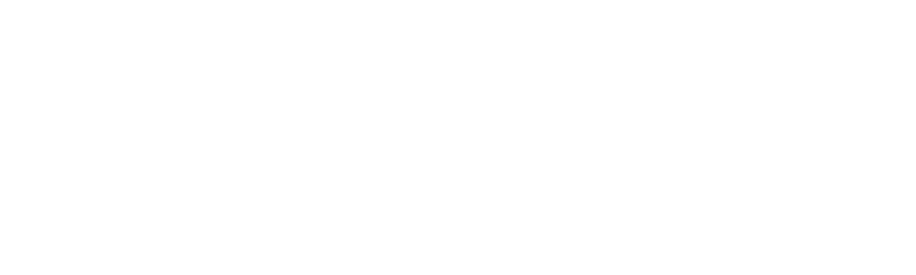
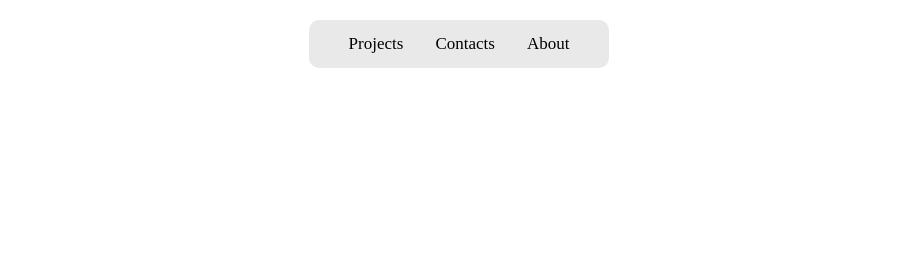
Before and after one commit to Kyenite/my-portfolio, a plain HTML site: page index.html in a window 1280 px wide. Shown: the top 275 px of the page, without its empty margins (181-1097 px from the left). Drawn offline with Linux system fonts and the light colour scheme.

Commit message:
Second Stage
In this stage I added a top navigation bar, even if you scroll down the navigation is still on the top center and functional.

```diff
--- a/index.html
+++ b/index.html
@@ -7,6 +7,11 @@
     <title>Kyenite's Portfolio</title>
 </head>
 <body>
+    <div class="topnav">
+        <a href="#">Projects</a>
+        <a href="#">Contacts</a>
+        <a href="#">About</a>
+    </div>
     <div>
         <div class="container">
             <div class="profile-container">
--- a/styles.css
+++ b/styles.css
@@ -1,6 +1,44 @@
+* {box-sizing: border-box;}
+
 body {
     margin: auto;
     align-items: center;
+}
+
+.topnav {
+    display: flex;
+    overflow: hidden;
+    background-color: #e9e9e9;
+    height: auto;
+    width: 300px;
+    margin: auto;
+    margin-top: 20px;
+    justify-content: center;
+    border-radius: 10px 10px 10px 10px;
+    position: fixed;
+    left: 50%;
+    transform: translateX(-50%);
+    z-index: 1;
+}
+
+.topnav a {
+    float: left;
+    display: block;
+    color: black;
+    text-align: center;
+    padding: 14px 16px;
+    text-decoration: none;
+    font-size: 17px;
+}
+
+.topnav a:hover {
+    background-color: #ddd;
+    color: black;
+}
+
+.topnav a.active {
+    background-color: #2196F3;
+    color: white;
 }
 
 .container {
```
